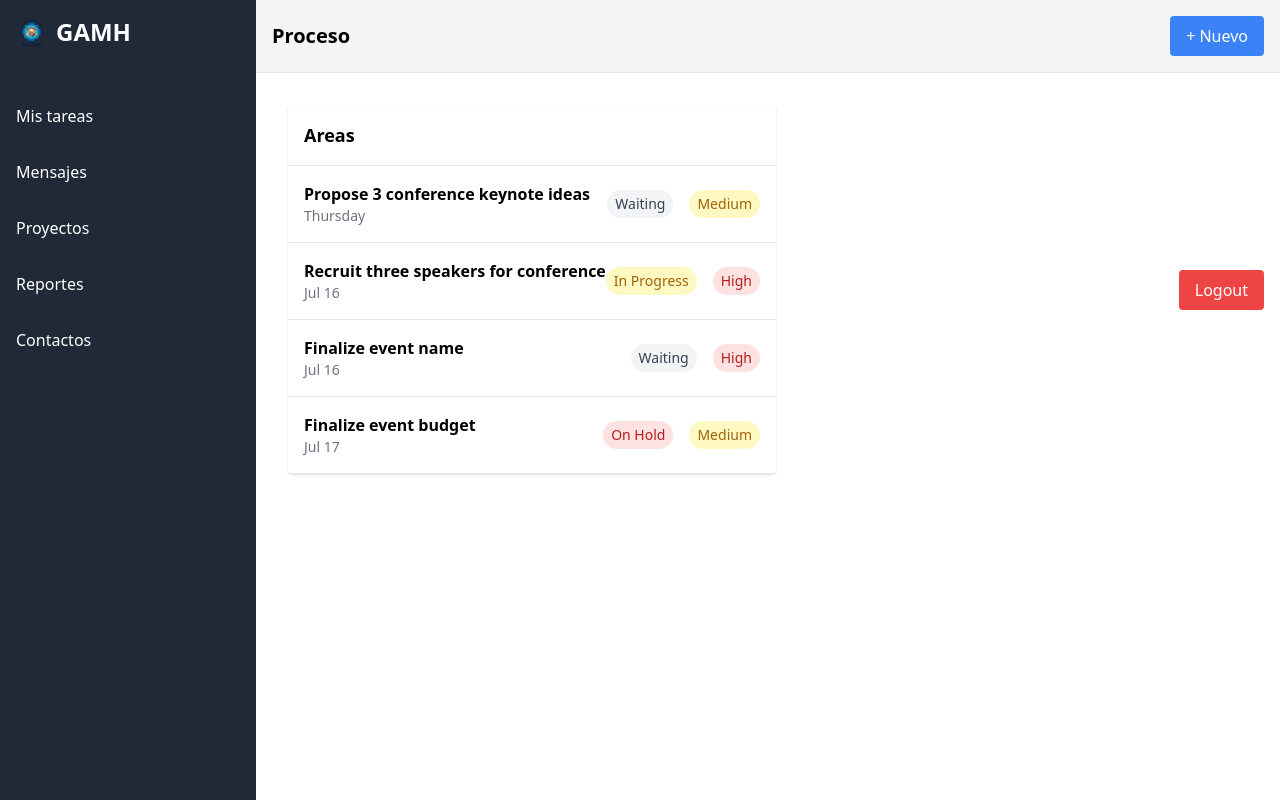
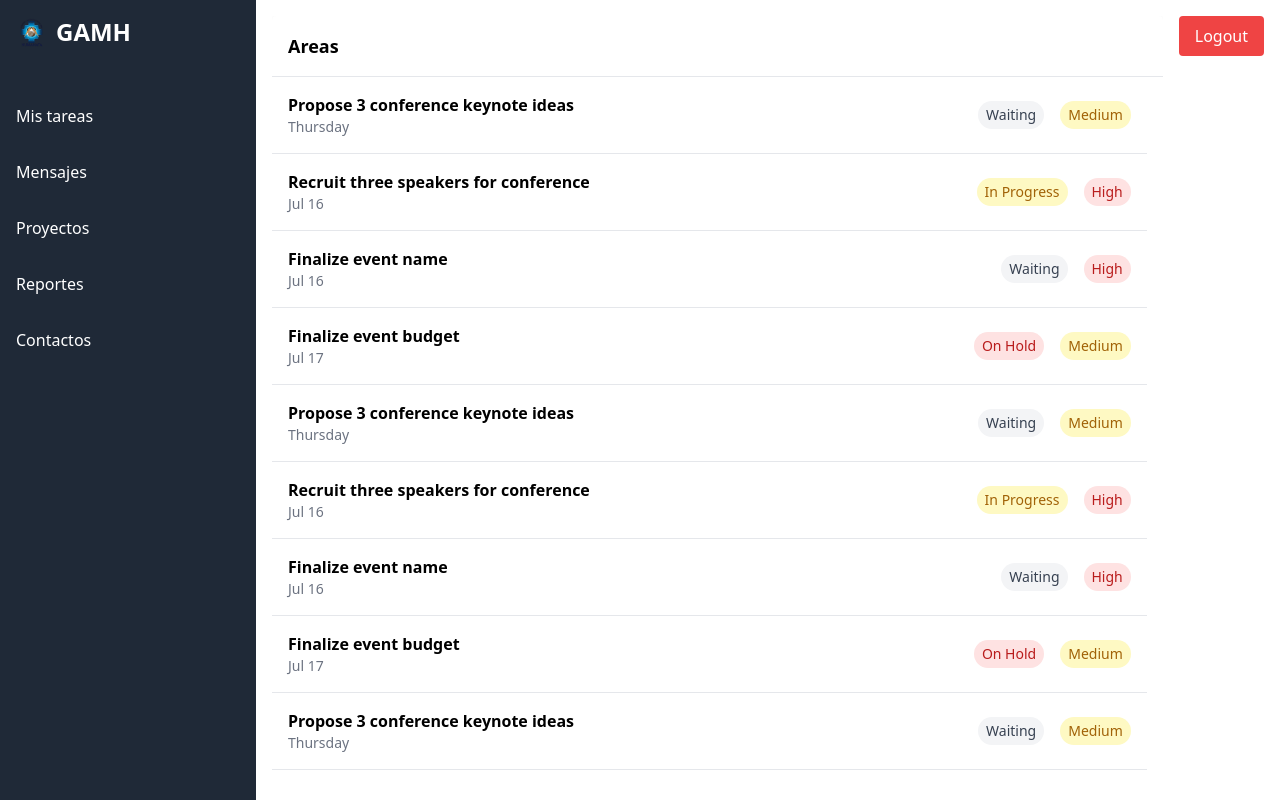
Before and after one commit to Marcelo-Ramirez/System-roadmap-GAMH, a React (Create React App) app in the folder client/: page /home in a window 1280 px wide. Built offline with nearby package versions, Linux system fonts and the light colour scheme; sample sign-in values are in the browser's storage.

Commit message:
Tasklist con scroll si son muchos y y home para que ocupe el ancho completo del screen

```diff
--- a/client/src/components/home/Home.js
+++ b/client/src/components/home/Home.js
@@ -12,15 +12,18 @@ const Home = () => {
     };
 
     return (
-        <div className="flex">
+        <div className="flex h-screen overflow-hidden">
             <Sidebar />
-            <div className="flex-1">
-                <Header />
-                <div className="p-4 flex justify-between items-center">
-                    <TaskList />
-                    <button onClick={handleLogout} className="bg-red-500 text-white px-4 py-2 rounded">
-                        Logout
-                    </button>
+            <div className="flex flex-col flex-1">
+                <div className="flex-1 flex p-4 h-full">
+                    <div className="flex-1 mr-4 overflow-auto">
+                        <TaskList />
+                    </div>
+                    <div className="flex flex-col items-end">
+                        <button onClick={handleLogout} className="bg-red-500 text-white px-4 py-2 rounded">
+                            Logout
+                        </button>
+                    </div>
                 </div>
             </div>
         </div>
--- a/client/src/components/home/TaskList.js
+++ b/client/src/components/home/TaskList.js
@@ -6,16 +6,31 @@ const tasks = [
     { title: "Finalize event name", status: "Waiting", priority: "High", dueDate: "Jul 16" },
     { title: "Finalize event budget", status: "On Hold", priority: "Medium", dueDate: "Jul 17" },
     // Add more tasks as needed
+    { title: "Propose 3 conference keynote ideas", status: "Waiting", priority: "Medium", dueDate: "Thursday" },
+    { title: "Recruit three speakers for conference", status: "In Progress", priority: "High", dueDate: "Jul 16" },
+    { title: "Finalize event name", status: "Waiting", priority: "High", dueDate: "Jul 16" },
+    { title: "Finalize event budget", status: "On Hold", priority: "Medium", dueDate: "Jul 17" },
+    // Add more tasks as needed
+    { title: "Propose 3 conference keynote ideas", status: "Waiting", priority: "Medium", dueDate: "Thursday" },
+    { title: "Recruit three speakers for conference", status: "In Progress", priority: "High", dueDate: "Jul 16" },
+    { title: "Finalize event name", status: "Waiting", priority: "High", dueDate: "Jul 16" },
+    { title: "Finalize event budget", status: "On Hold", priority: "Medium", dueDate: "Jul 17" },
+    // Add more tasks as needed
+    { title: "Propose 3 conference keynote ideas", status: "Waiting", priority: "Medium", dueDate: "Thursday" },
+    { title: "Recruit three speakers for conference", status: "In Progress", priority: "High", dueDate: "Jul 16" },
+    { title: "Finalize event name", status: "Waiting", priority: "High", dueDate: "Jul 16" },
+    { title: "Finalize event budget", status: "On Hold", priority: "Medium", dueDate: "Jul 17" },
 ];
 
 const TaskList = () => {
     return (
-        <div className="p-4">
+        <div className="h-full">
             <div className="bg-white rounded shadow">
-                <div className="p-4 border-b border-gray-200">
+                <div className="p-4 border-b border-gray-200 sticky">
                     <h3 className="text-lg font-bold">Areas</h3>
                 </div>
-                <ul>
+                <div className='flex-1 mr-4 h-full'>
+                    <ul className="h-full overflow-y-auto"> {/* Ajusta la altura según sea necesario */}
                         {tasks.map((task, index) => (
                             <li key={index} className="flex justify-between items-center p-4 border-b border-gray-200">
                                 <div>
@@ -23,14 +38,12 @@ const TaskList = () => {
                                     <p className="text-sm text-gray-500">{task.dueDate}</p>
                                 </div>
                                 <div className="flex space-x-4">
-                                <span className={`px-2 py-1 rounded-full text-sm ${
-                                    task.status === "In Progress" ? "bg-yellow-100 text-yellow-700" :
+                                    <span className={`px-2 py-1 rounded-full text-sm ${task.status === "In Progress" ? "bg-yellow-100 text-yellow-700" :
                                             task.status === "Waiting" ? "bg-gray-100 text-gray-700" :
                                                 task.status === "On Hold" ? "bg-red-100 text-red-700" :
                                                     ""
                                         }`}>{task.status}</span>
-                                <span className={`px-2 py-1 rounded-full text-sm ${
-                                    task.priority === "High" ? "bg-red-100 text-red-700" :
+                                    <span className={`px-2 py-1 rounded-full text-sm ${task.priority === "High" ? "bg-red-100 text-red-700" :
                                             task.priority === "Medium" ? "bg-yellow-100 text-yellow-700" :
                                                 ""
                                         }`}>{task.priority}</span>
@@ -39,6 +52,8 @@ const TaskList = () => {
                         ))}
                     </ul>
                 </div>
+
+            </div>
         </div>
     );
 };
```
Lines whose indentation alone changed are shown as unchanged.
